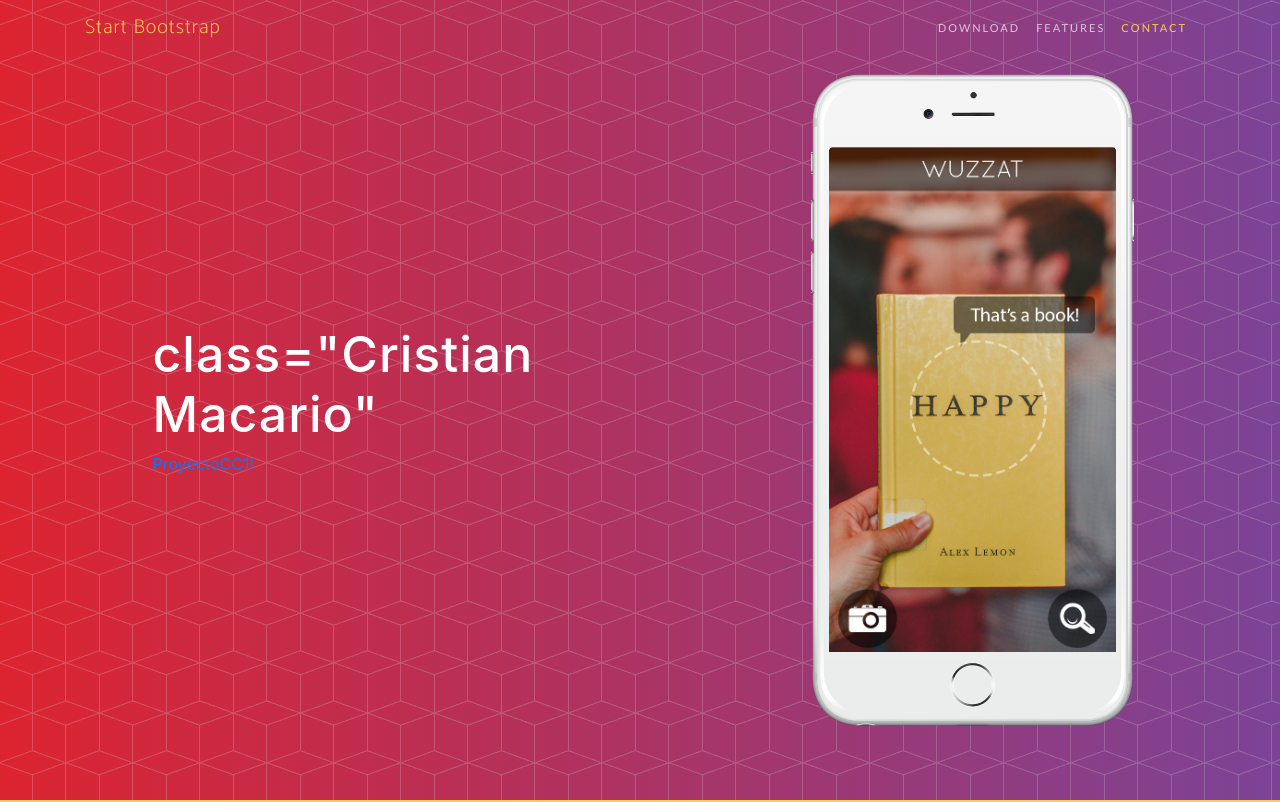
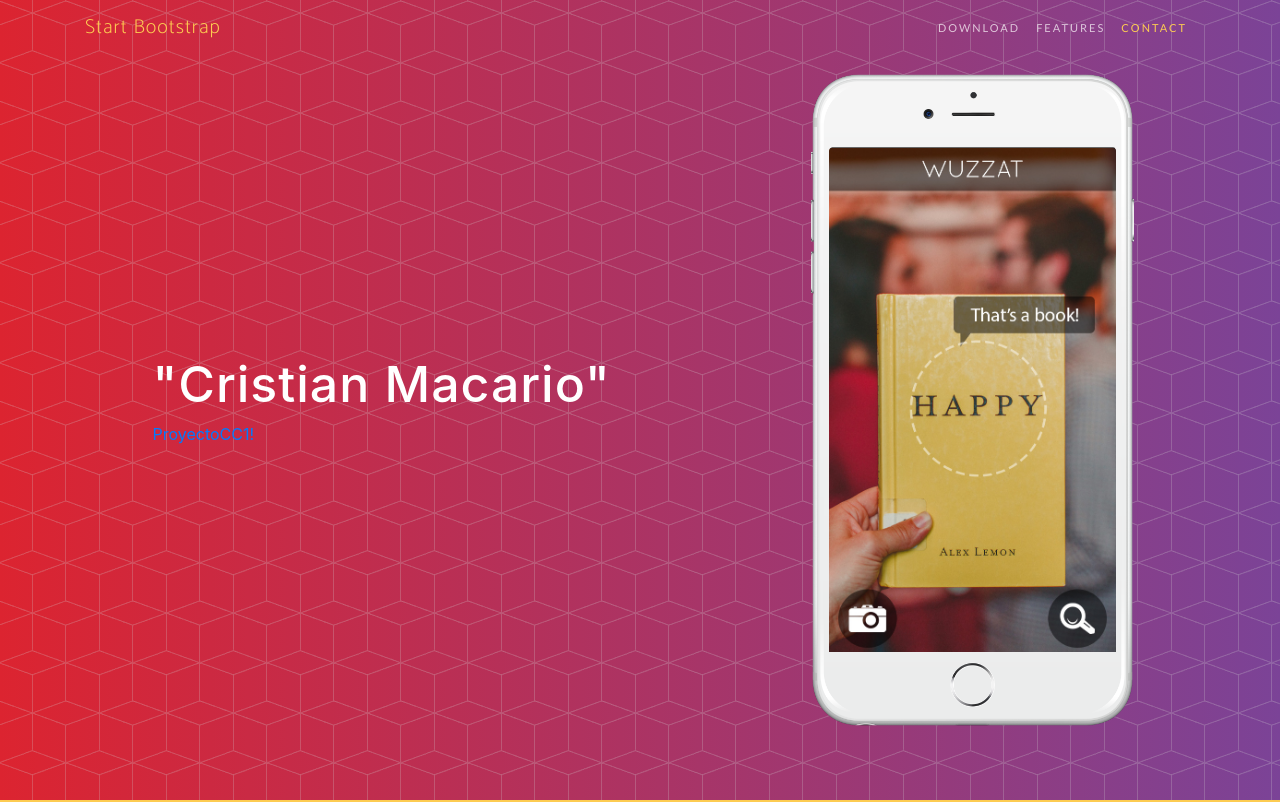
Before and after one commit to Cristianhost/CienciasComputacion, a website with bundled scripts: page index.html in a window 1280 px wide. Shown: the top 802 px of the page. Built offline with nearby package versions, Linux system fonts and the light colour scheme; a web font is replaced by a local one.

Commit message:
Update index.html

```diff
--- a/index.html
+++ b/index.html
@@ -59,7 +59,7 @@
         <div class="row h-100">
           <div class="col-lg-7 my-auto">
             <div class="header-content mx-auto">
-              <h1> class="Cristian Macario"</h1>
+              <h1> "Cristian Macario"</h1>
               <a href="www.cristianhe5.wixsite.com/proyecto-cc1">ProyectoCC1!</a>
             </div>
           </div>
```
